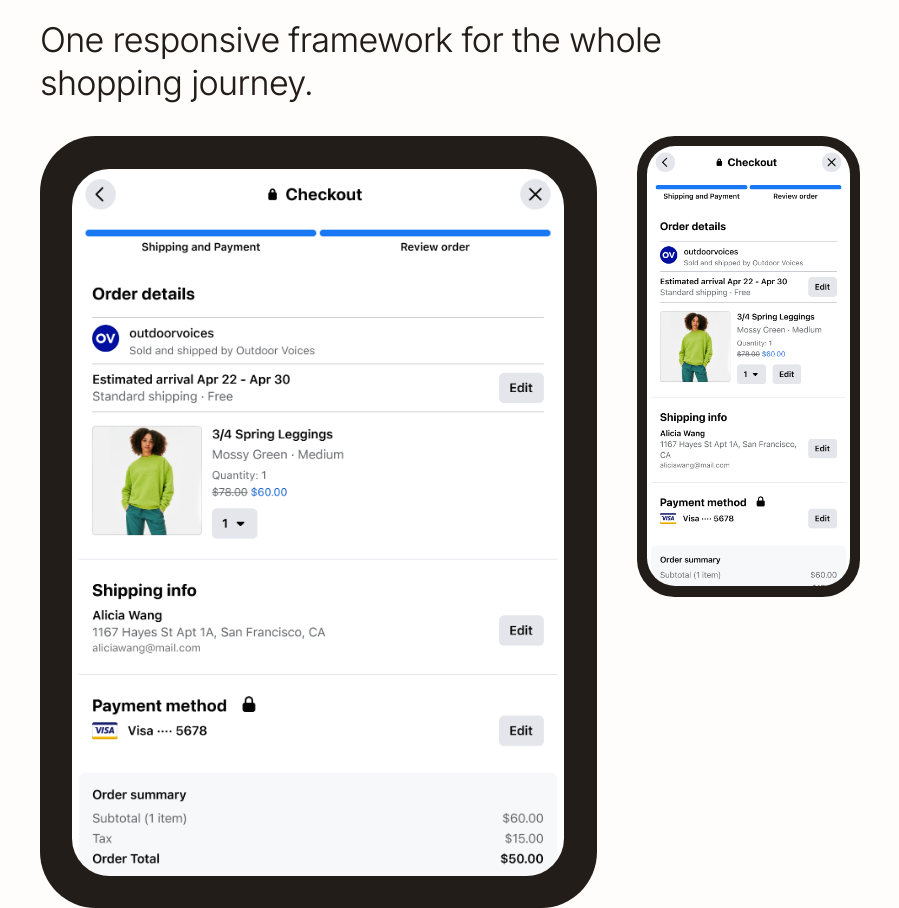
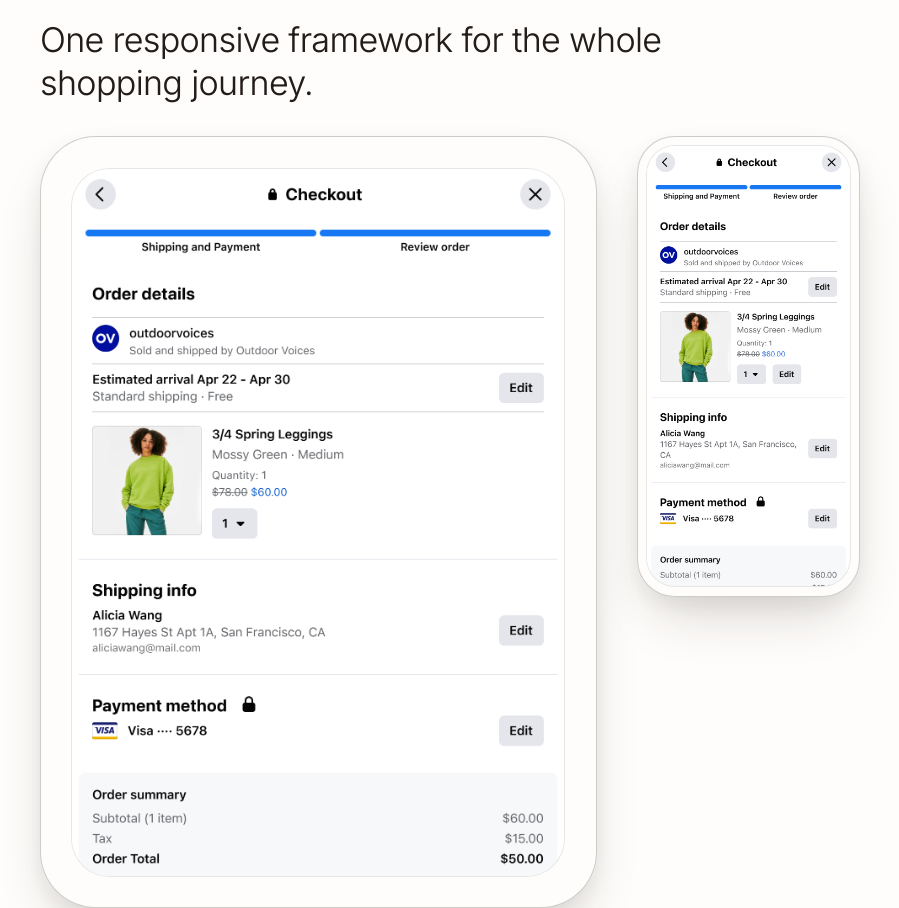
Before and after one commit to celiamarais/portfolio, a plain HTML site: page projects/facebook-checkout.html in a window 1280 px wide. Shown: the part 1920-2828 px from the top of the page, without its empty margins (190-1089 px from the left). Drawn offline with nearby package versions, Linux system fonts and the light colour scheme; no server answers.

Commit message:
Hairline device frames with soft shadow

```diff
--- a/projects/facebook-checkout.html
+++ b/projects/facebook-checkout.html
@@ -55,8 +55,8 @@
 
   <figure style="margin:32px 0 0">
     <div style="display:flex;gap:clamp(16px,4vw,40px);align-items:flex-start;justify-content:center">
-      <div style="flex:178.5 1 0;min-width:0"><div style="position:relative;aspect-ratio:178.5/247.6;background:#231d1a;border-radius:10% / 7.3%"><img src="../assets/images/fb-checkout-nux-review-584.png" alt="Checkout at tablet width" style="position:absolute;left:5.8%;right:5.8%;top:4.2%;bottom:4.2%;width:calc(100% - 2 * 5.8%);height:calc(100% - 2 * 4.2%);object-fit:cover;object-position:top;border-radius:7.6% / 5.3%;display:block"></div></div>
-      <div style="flex:71.6 1 0;min-width:0"><div style="position:relative;aspect-ratio:71.6/147.6;background:#231d1a;border-radius:16.8% / 8.1%"><img src="../assets/images/fb-checkout-nux-review-375.png" alt="Checkout at phone width" style="position:absolute;left:4.5%;right:4.5%;top:2.2%;bottom:2.2%;width:calc(100% - 2 * 4.5%);height:calc(100% - 2 * 2.2%);object-fit:cover;object-position:top;border-radius:13.8% / 6.4%;display:block"></div></div>
+      <div style="flex:178.5 1 0;min-width:0"><div style="position:relative;aspect-ratio:178.5/247.6;background:#fffdfb;box-shadow:inset 0 0 0 1px rgba(35,29,26,0.22), 0 28px 56px -16px rgba(35,29,26,0.20), 0 8px 20px rgba(35,29,26,0.06);border-radius:10% / 7.3%"><img src="../assets/images/fb-checkout-nux-review-584.png" alt="Checkout at tablet width" style="position:absolute;left:5.8%;right:5.8%;top:4.2%;bottom:4.2%;width:calc(100% - 2 * 5.8%);height:calc(100% - 2 * 4.2%);object-fit:cover;object-position:top;box-shadow:0 0 0 1px rgba(35,29,26,0.10);border-radius:7.6% / 5.3%;display:block"></div></div>
+      <div style="flex:71.6 1 0;min-width:0"><div style="position:relative;aspect-ratio:71.6/147.6;background:#fffdfb;box-shadow:inset 0 0 0 1px rgba(35,29,26,0.22), 0 28px 56px -16px rgba(35,29,26,0.20), 0 8px 20px rgba(35,29,26,0.06);border-radius:16.8% / 8.1%"><img src="../assets/images/fb-checkout-nux-review-375.png" alt="Checkout at phone width" style="position:absolute;left:4.5%;right:4.5%;top:2.2%;bottom:2.2%;width:calc(100% - 2 * 4.5%);height:calc(100% - 2 * 2.2%);object-fit:cover;object-position:top;box-shadow:0 0 0 1px rgba(35,29,26,0.10);border-radius:13.8% / 6.4%;display:block"></div></div>
     </div>
     <figcaption style="font:400 12px/1.4 Inter,'Helvetica Neue',Arial,sans-serif;color:#7b7774;margin-top:10px">The same checkout at tablet and phone widths</figcaption>
   </figure>
```
